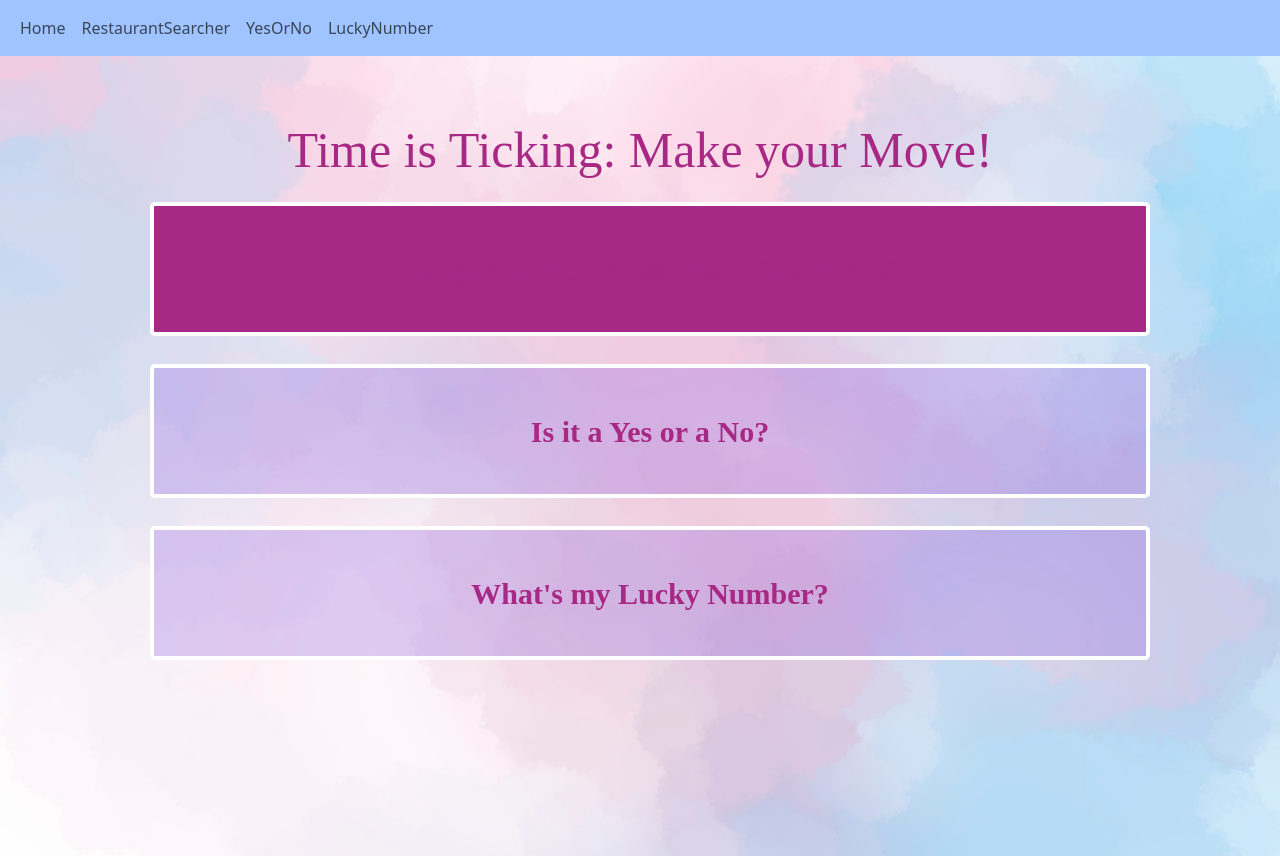
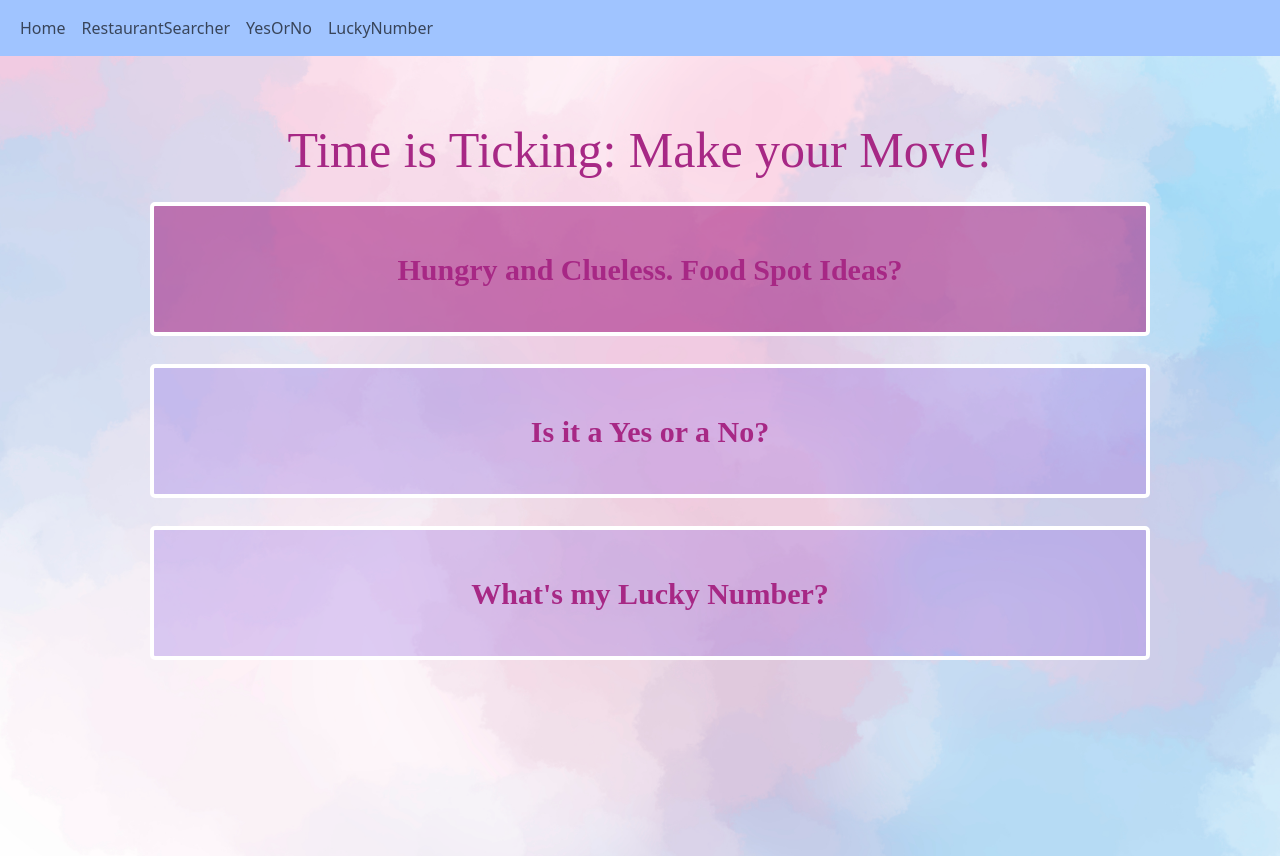
Before and after one commit to ptayab/ThisOrThat, a React (Create React App) app in the folder client/this-or-that/: page / in a window 1280 px wide. In both pictures the pointer is over the button "Hungry and Clueless. Food Spot Ideas?". Built offline with nearby package versions, Linux system fonts and the light colour scheme.

Commit message:
Fixed Hover Button on home page

```diff
--- a/client/this-or-that/src/home.css
+++ b/client/this-or-that/src/home.css
@@ -31,6 +31,10 @@
   padding: 40px;
 }
 
+.decision-button:hover {
+  background-color: #a7288592;
+}
+
 .decision-button span{
   color: #a72885;
   font-family: Chalkduster;
```
